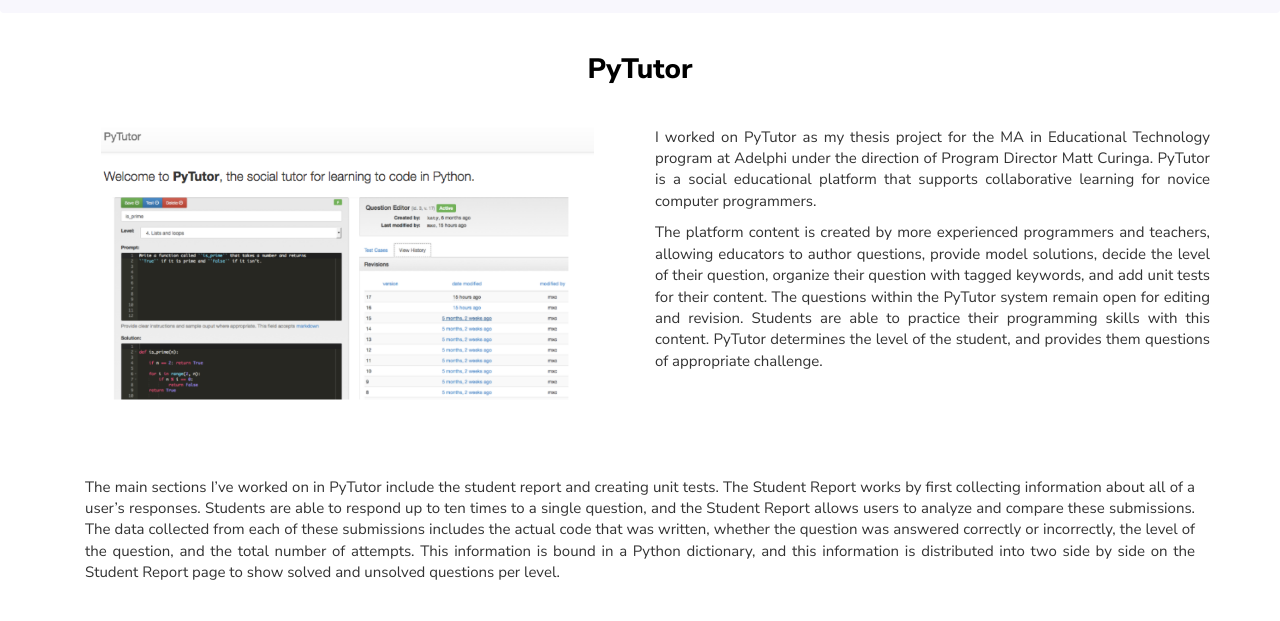
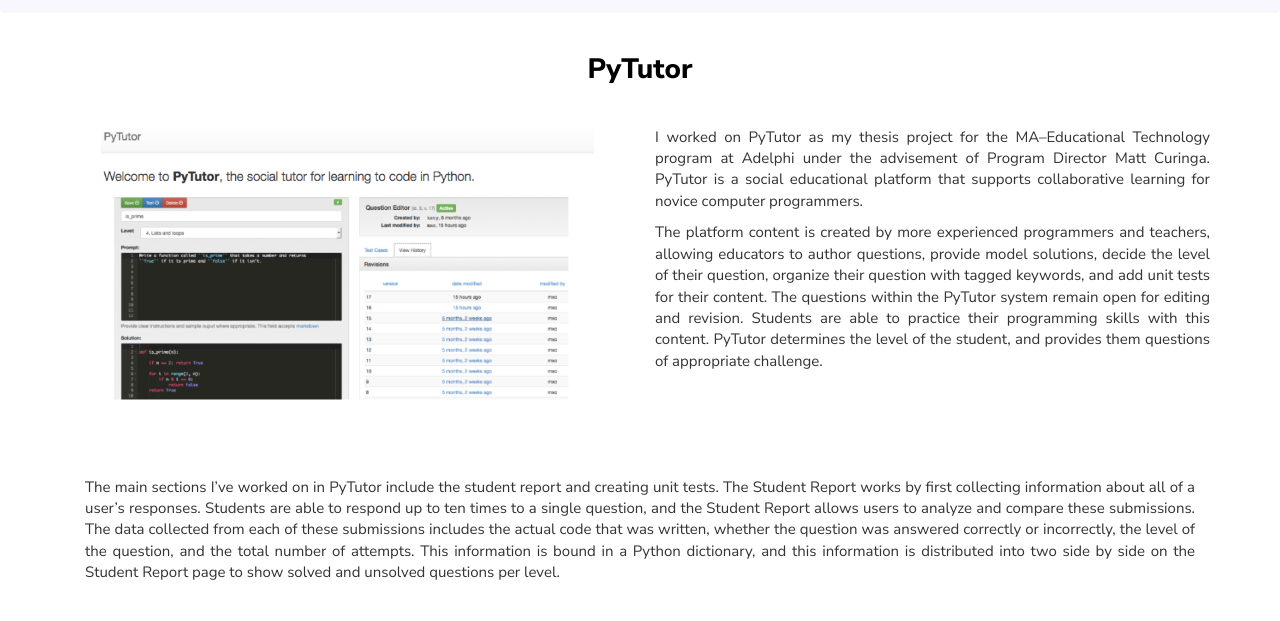
Before and after one commit to katyauchter/katyauchter.github.io, a plain HTML site: page pytutor.html in a window 1280 px wide. Shown: the part 107-728 px from the top of the page. Drawn offline with nearby package versions, Linux system fonts and the light colour scheme.

Commit message:
Update pytutor.html

```diff
--- a/pytutor.html
+++ b/pytutor.html
@@ -63,7 +63,7 @@
                                 <img src="img/pytutor/pytutor01.png" alt="PyTutor" title="PyTutor" />
                             </div>
                             <div class="col-lg-6 col-md-6 col-xs-12 col-sm-12 project-description">
-                                <p>I worked on PyTutor as my thesis project for the MA in Educational Technology program at Adelphi under the direction of Program Director Matt Curinga. PyTutor is a social educational platform that supports collaborative learning for novice computer programmers. </p>
+                                <p>I worked on PyTutor as my thesis project for the MA–Educational Technology program at Adelphi under the advisement of Program Director Matt Curinga. PyTutor is a social educational platform that supports collaborative learning for novice computer programmers. </p>
                                 <p>The platform content is created by more experienced programmers and teachers, allowing educators to author questions, provide model solutions, decide the level of their question, organize their question with tagged keywords, and add unit tests for their content. The questions within the PyTutor system remain open for editing and revision. Students are able to practice their programming skills with this content. PyTutor determines the level of the student, and provides them questions of appropriate challenge.</p>
                             </div>
                         </div>
```
